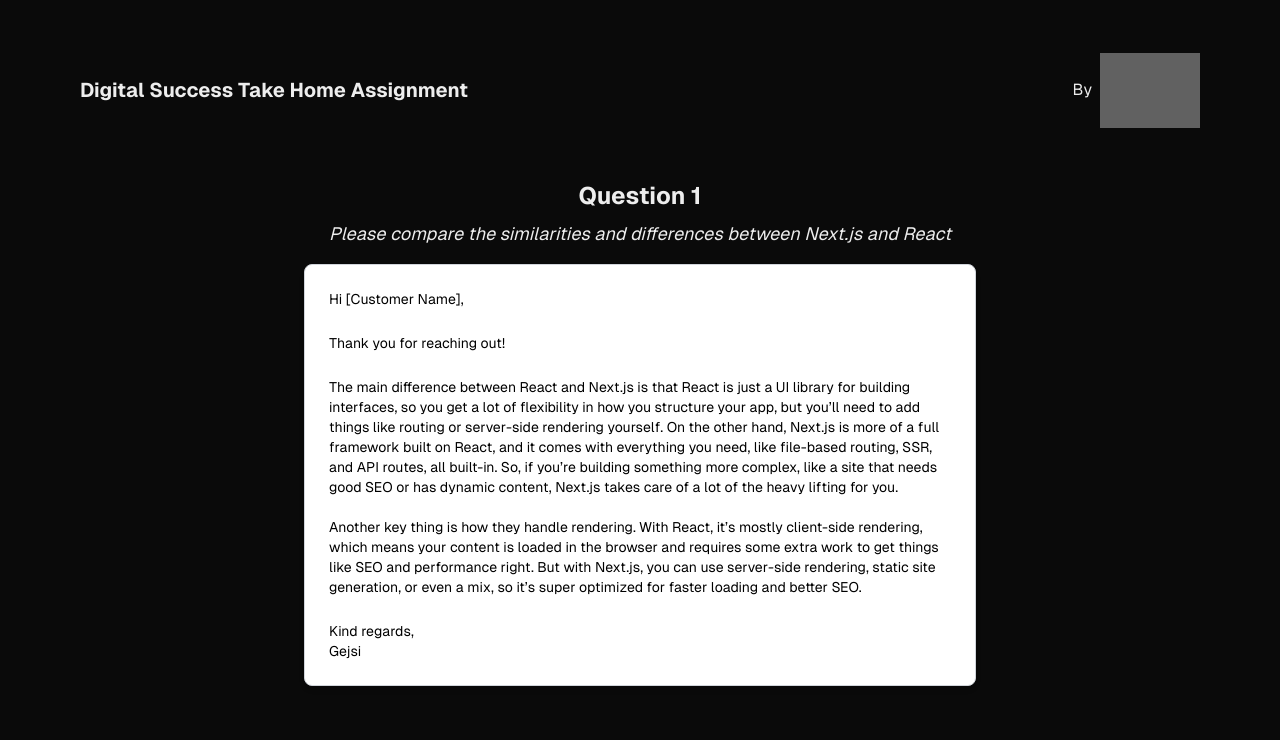
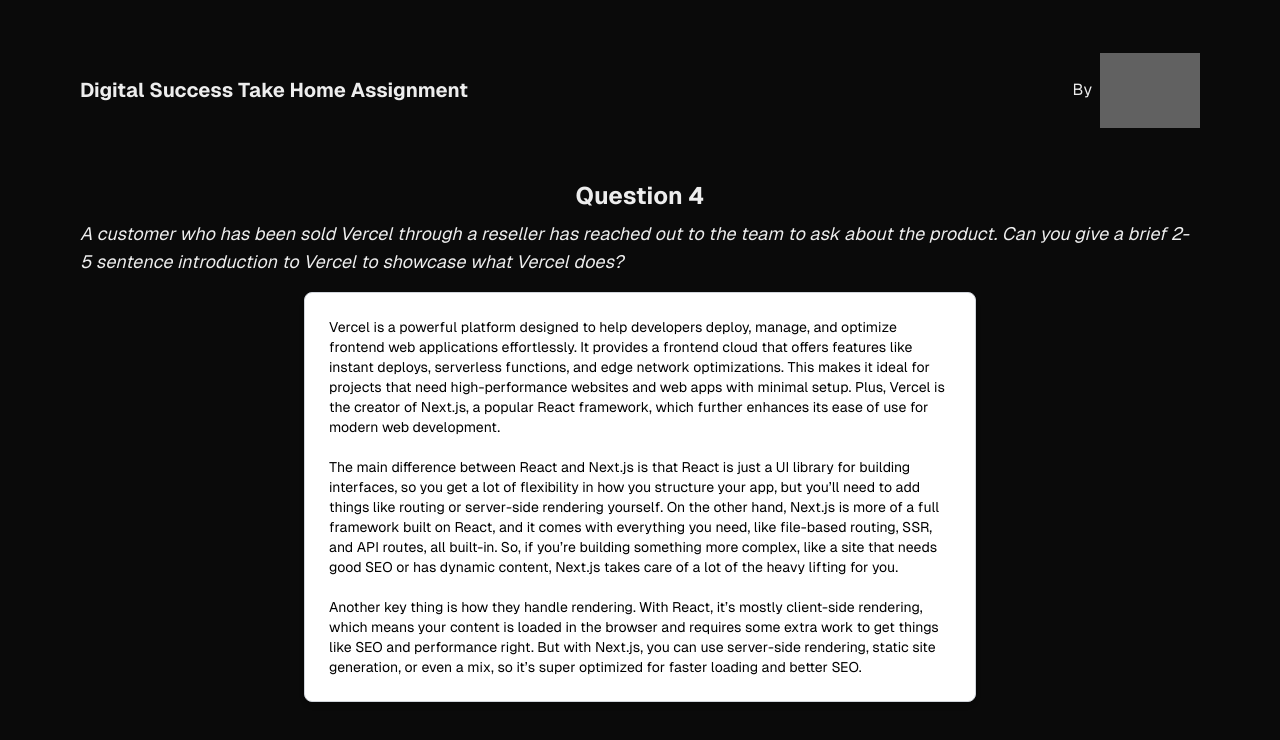
Before and after one commit to SirGejsi/nextjs-boilerplate, a Next.js app: page /questions/question1 in a window 1280 px wide. Shown: the top 740 px of the page. Built offline with nearby package versions, Linux system fonts and the light colour scheme; grey boxes are pictures that could not be loaded.

Commit message:
Update page.tsx

```diff
--- a/app/questions/question1/page.tsx
+++ b/app/questions/question1/page.tsx
@@ -20,32 +20,21 @@ export default function About() {
       </header>
 
       <main className="flex flex-col items-center">
-        <h2 className="text-2xl font-bold mt-12">Question 1</h2>
+        <h2 className="text-2xl font-bold mt-12">Question 4</h2>
         <p className="text-lg mt-2 italic">
-          Please compare the similarities and differences between Next.js and React
+          A customer who has been sold Vercel through a reseller has reached out to the team to ask about the product. Can you give a brief 2-5 sentence introduction to Vercel to showcase what Vercel does?
         </p>
 
         {/* Email Component */}
         <div className="bg-white border border-gray-300 rounded-lg shadow-md p-6 max-w-2xl mt-4">
           <p className="text-sm text-black">
-            Hi [Customer Name],
-          </p>
-          <br />
-          <p className="text-sm text-black">
-            Thank you for reaching out!
-          </p>
-          <br />
-          <p className="text-sm text-black">
+            Vercel is a powerful platform designed to help developers deploy, manage, and optimize frontend web applications effortlessly. It provides a frontend cloud that offers features like instant deploys, serverless functions, and edge network optimizations. This makes it ideal for projects that need high-performance websites and web apps with minimal setup. Plus, Vercel is the creator of Next.js, a popular React framework, which further enhances its ease of use for modern web development.
+            <br />
+            <br />
             The main difference between React and Next.js is that React is just a UI library for building interfaces, so you get a lot of flexibility in how you structure your app, but you’ll need to add things like routing or server-side rendering yourself. On the other hand, Next.js is more of a full framework built on React, and it comes with everything you need, like file-based routing, SSR, and API routes, all built-in. So, if you’re building something more complex, like a site that needs good SEO or has dynamic content, Next.js takes care of a lot of the heavy lifting for you.
             <br />
             <br />
             Another key thing is how they handle rendering. With React, it’s mostly client-side rendering, which means your content is loaded in the browser and requires some extra work to get things like SEO and performance right. But with Next.js, you can use server-side rendering, static site generation, or even a mix, so it’s super optimized for faster loading and better SEO.
-          </p>
-          <br />
-          <p className="text-sm text-black">
-            Kind regards,
-            <br />
-            Gejsi
           </p>
         </div>
       </main>
```
